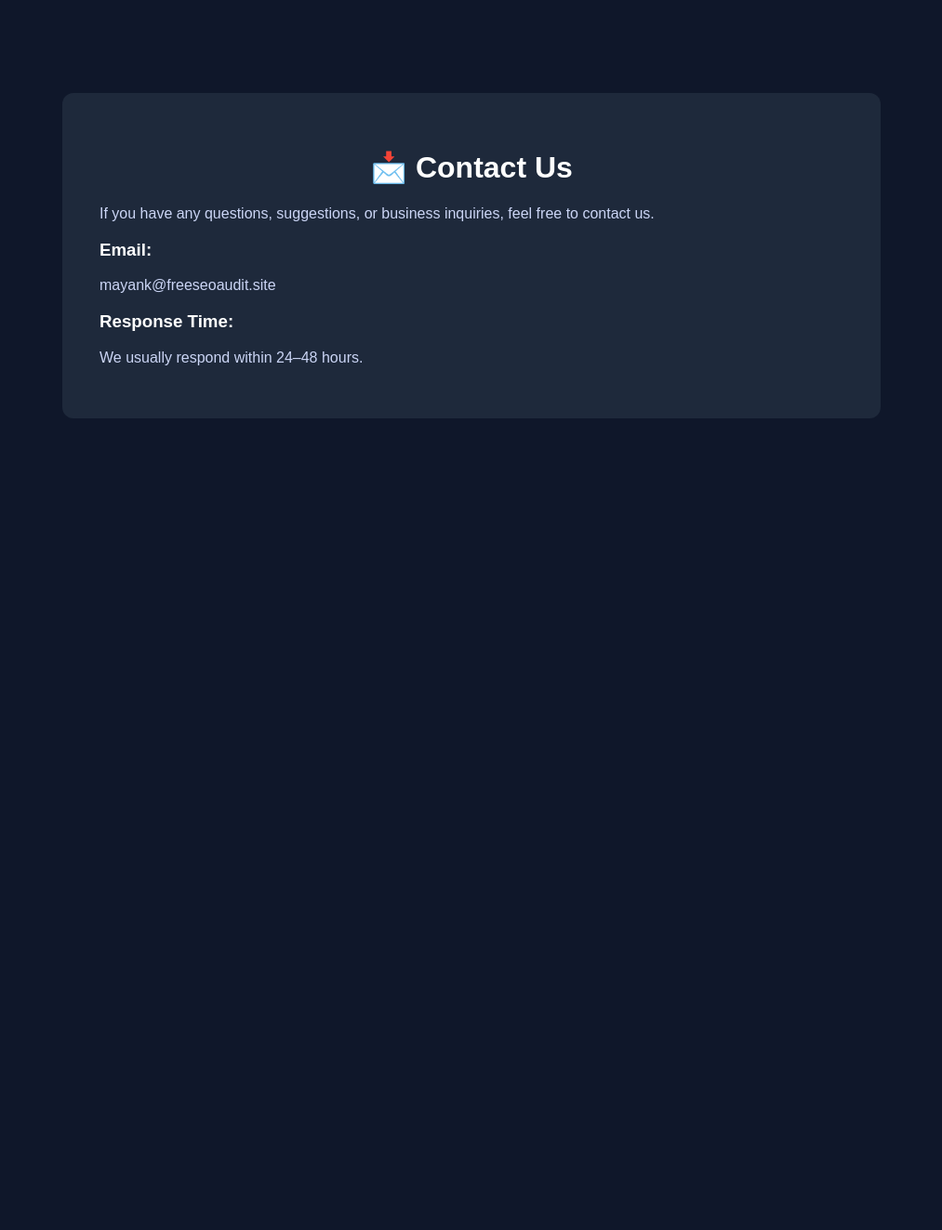
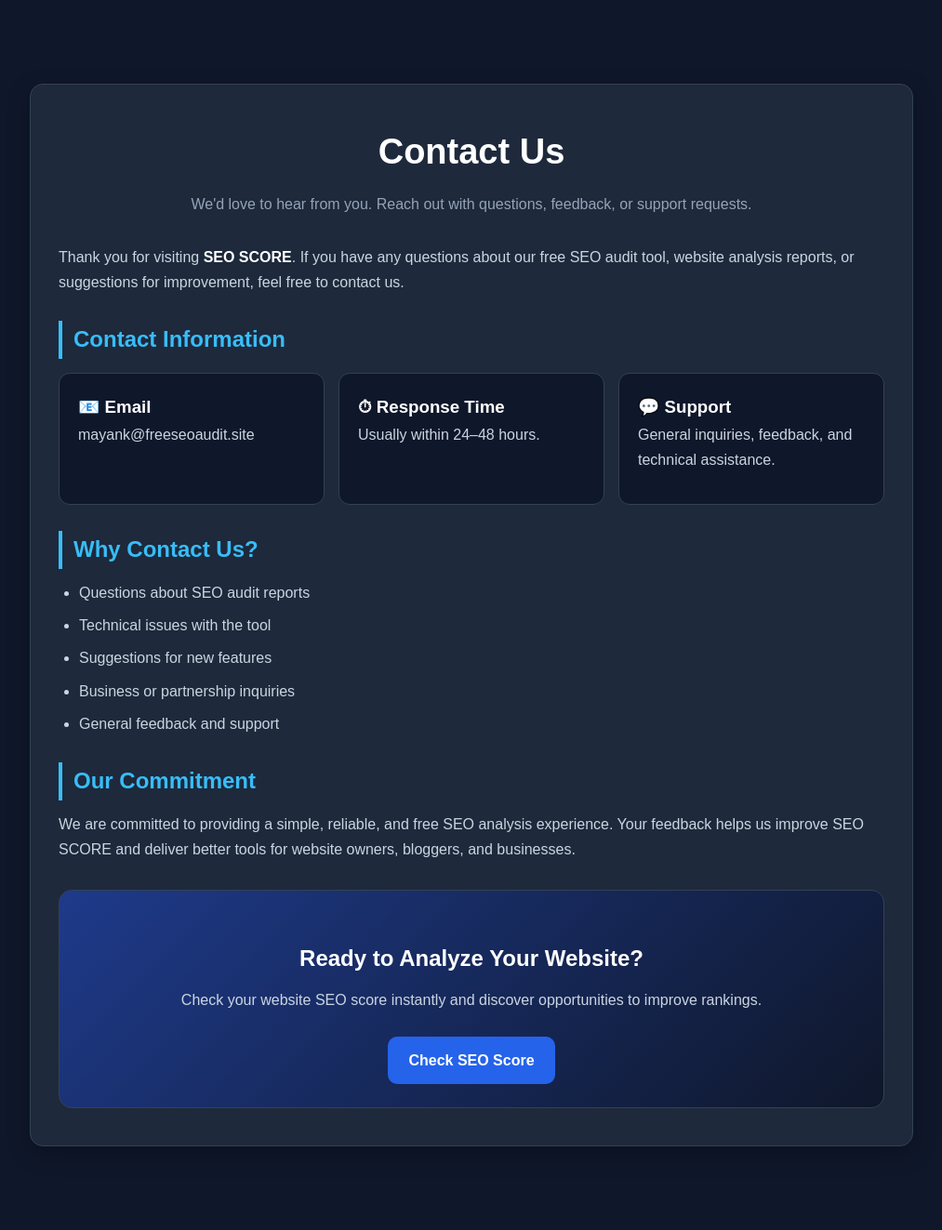
Before and after one commit to mayanksign/seo-audit-tool, a Flask app: page /contact in a window 1280 px wide. Shown: the whole page at 93% size, without its empty margins (133-1146 px from the left). Before the commit the page ends 450 px from the top, so only its background shows below. Run offline with Flask 3, Linux system fonts and the light colour scheme.

Commit message:
Update contact.html

```diff
--- a/templates/contact.html
+++ b/templates/contact.html
@@ -1,27 +1,207 @@
 <!DOCTYPE html>
-<html>
+<html lang="en">
 <head>
-    <title>Contact - SEO Score Tool</title>
+    <meta charset="UTF-8">
+    <meta name="viewport" content="width=device-width, initial-scale=1.0">
+
+    <meta name="description" content="Contact SEO SCORE for questions, feedback, technical support, or SEO tool inquiries.">
+    <meta name="robots" content="index, follow">
+
+    <title>Contact Us - SEO SCORE</title>
+
     <style>
-        body { margin:0; font-family:Arial; background:#0f172a; color:white; }
-        .container { max-width:800px; margin:100px auto; background:#1e293b; padding:40px; border-radius:12px; }
-        h1 { text-align:center; }
-        p { color:#cbd5f5; }
+        *{
+            margin:0;
+            padding:0;
+            box-sizing:border-box;
+        }
+
+        body{
+            font-family:Arial,sans-serif;
+            background:#0f172a;
+            color:#fff;
+            line-height:1.7;
+            padding:30px 15px;
+        }
+
+        .container{
+            max-width:950px;
+            margin:60px auto;
+            background:#1e293b;
+            padding:40px 30px;
+            border-radius:14px;
+            border:1px solid #334155;
+            box-shadow:0 8px 25px rgba(0,0,0,.25);
+        }
+
+        h1{
+            text-align:center;
+            font-size:38px;
+            margin-bottom:10px;
+        }
+
+        .subtitle{
+            text-align:center;
+            color:#94a3b8;
+            margin-bottom:30px;
+        }
+
+        h2{
+            color:#38bdf8;
+            margin-top:28px;
+            margin-bottom:12px;
+            font-size:24px;
+            border-left:4px solid #38bdf8;
+            padding-left:12px;
+        }
+
+        p{
+            color:#cbd5e1;
+            margin-bottom:14px;
+        }
+
+        ul{
+            margin:10px 0 18px 22px;
+        }
+
+        ul li{
+            color:#cbd5e1;
+            margin-bottom:8px;
+        }
+
+        .card{
+            background:#0f172a;
+            border:1px solid #334155;
+            padding:20px;
+            border-radius:12px;
+        }
+
+        .grid{
+            display:grid;
+            grid-template-columns:repeat(auto-fit,minmax(220px,1fr));
+            gap:15px;
+            margin-top:15px;
+        }
+
+        .cta{
+            text-align:center;
+            margin-top:30px;
+            padding:25px;
+            background:linear-gradient(135deg,#1e3a8a,#0f172a);
+            border-radius:14px;
+            border:1px solid #334155;
+        }
+
+        .cta h2{
+            border:none;
+            padding:0;
+            margin-bottom:10px;
+            color:#fff;
+        }
+
+        .cta a{
+            display:inline-block;
+            margin-top:12px;
+            padding:12px 22px;
+            background:#2563eb;
+            color:#fff;
+            border-radius:10px;
+            text-decoration:none;
+            font-weight:bold;
+        }
+
+        .cta a:hover{
+            background:#1d4ed8;
+        }
+
+        .highlight{
+            color:#ffffff;
+            font-weight:bold;
+        }
+
+        @media(max-width:768px){
+
+            .container{
+                margin:30px auto;
+                padding:25px 18px;
+            }
+
+            h1{
+                font-size:28px;
+            }
+
+            h2{
+                font-size:20px;
+            }
+        }
     </style>
 </head>
 
 <body>
 
 <div class="container">
-    <h1>📩 Contact Us</h1>
 
-    <p>If you have any questions, suggestions, or business inquiries, feel free to contact us.</p>
+    <h1>Contact Us</h1>
 
-    <h3>Email:</h3>
-    <p>mayank@freeseoaudit.site</p>
+    <p class="subtitle">
+        We'd love to hear from you. Reach out with questions, feedback, or support requests.
+    </p>
 
-    <h3>Response Time:</h3>
-    <p>We usually respond within 24–48 hours.</p>
+    <p>
+        Thank you for visiting <span class="highlight">SEO SCORE</span>.
+        If you have any questions about our free SEO audit tool, website analysis reports,
+        or suggestions for improvement, feel free to contact us.
+    </p>
+
+    <h2>Contact Information</h2>
+
+    <div class="grid">
+
+        <div class="card">
+            <h3>📧 Email</h3>
+            <p>mayank@freeseoaudit.site</p>
+        </div>
+
+        <div class="card">
+            <h3>⏱ Response Time</h3>
+            <p>Usually within 24–48 hours.</p>
+        </div>
+
+        <div class="card">
+            <h3>💬 Support</h3>
+            <p>General inquiries, feedback, and technical assistance.</p>
+        </div>
+
+    </div>
+
+    <h2>Why Contact Us?</h2>
+
+    <ul>
+        <li>Questions about SEO audit reports</li>
+        <li>Technical issues with the tool</li>
+        <li>Suggestions for new features</li>
+        <li>Business or partnership inquiries</li>
+        <li>General feedback and support</li>
+    </ul>
+
+    <h2>Our Commitment</h2>
+
+    <p>
+        We are committed to providing a simple, reliable, and free SEO analysis experience.
+        Your feedback helps us improve SEO SCORE and deliver better tools for website owners,
+        bloggers, and businesses.
+    </p>
+
+    <div class="cta">
+        <h2>Ready to Analyze Your Website?</h2>
+
+        <p>
+            Check your website SEO score instantly and discover opportunities to improve rankings.
+        </p>
+
+        <a href="/">Check SEO Score</a>
+    </div>
+
 </div>
 
 </body>
```
